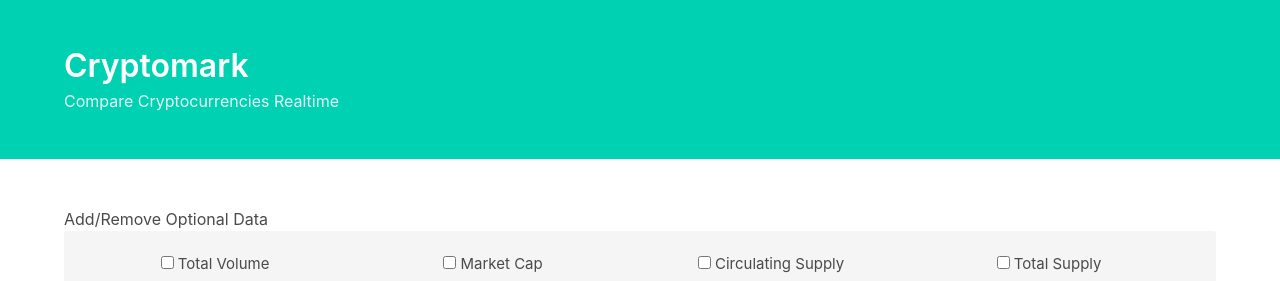
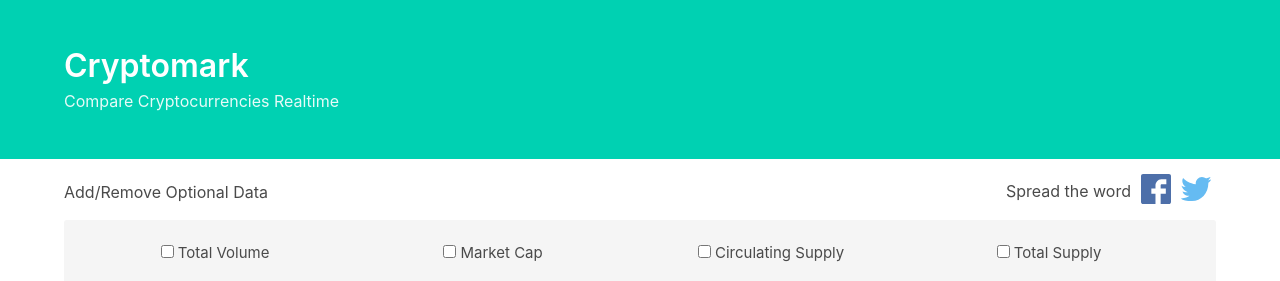
Before and after one commit to markanthonyuy/cryptomark.now.sh, a React (Create React App) app: page / in a window 1280 px wide. Shown: the top 281 px of the page. Built offline with nearby package versions, Linux system fonts and the light colour scheme; no server answers.

Commit message:
add sharer

```diff
--- a/src/App.js
+++ b/src/App.js
@@ -8,6 +8,12 @@ import {
   CountDropdown,
   AdditionalData,
 } from './components/'
+import { TW, FB } from './images'
+
+const URL_TW_SHARE =
+  'https://twitter.com/intent/tweet?&text=Compare+Bitcoin,+Ethereum,+Bitcoin+Cash,+Litecoin+and+other+cyrptocurrencies+prices+and+other+data+in+the+market+in+real+time+%23cryptocurrency+%23bitcoin+%23btc+%23eth+%23btc&url=https%3A%2F%2Fcryptomark.now.sh'
+const URL_FB_SHARE =
+  'https://www.facebook.com/sharer/sharer.php?u=https%3A%2F%2Fcryptomark.now.sh'
 
 class App extends Component {
   constructor() {
@@ -230,6 +236,19 @@ class App extends Component {
     return (
       <main>
         <Header tagline="Compare Cryptocurrencies Realtime"></Header>
+        <div className="share container is-clearfix">
+          <p className="is-pulled-left">Add/Remove Optional Data</p>
+
+          <div className="is-pulled-right">
+            <span>Spread the word</span>
+            <a href={URL_FB_SHARE} target="_blank">
+              <img src={FB} alt="" width="30" />
+            </a>
+            <a href={URL_TW_SHARE} target="_blank">
+              <img src={TW} alt="" width="30" />
+            </a>
+          </div>
+        </div>
         <div className="section">
           <div className="container" id="main">
             <AdditionalData
--- a/src/components/AdditionalData.js
+++ b/src/components/AdditionalData.js
@@ -21,7 +21,6 @@ class AdditionalData extends Component {
   render() {
     return (
       <div className="settings">
-        <p>Add/Remove Optional Data</p>
         <div className="notification">
           <div className="columns is-mobile">
             {
--- a/src/css/index.css
+++ b/src/css/index.css
@@ -1,3 +1,7 @@
+.section {
+  padding-top: 0;
+}
+
 .align-right {
   text-align: right !important;
 }
@@ -215,6 +219,25 @@ sup {
   margin-right: 10px;
 }
 
+.share {
+  margin: 10px auto;
+}
+
+.share > p {
+  margin-top: 11px;
+}
+
+.share > div > a {
+  padding: 5px 5px 0;
+  display: inline-block;
+}
+
+.share > div > span {
+  margin-right: 5px;
+  display: inline-block;
+  vertical-align: 7px;
+}
+
 @media (max-width: 900px) {
   *,
   .checkbox,
--- /dev/null
+++ b/src/images/index.js
@@ -0,0 +1,2 @@
+export { default as FB } from './fb.svg'
+export { default as TW } from './tw.svg'
```
Also changed, not shown: src/images/fb.svg (added), src/images/tw.svg (added).
